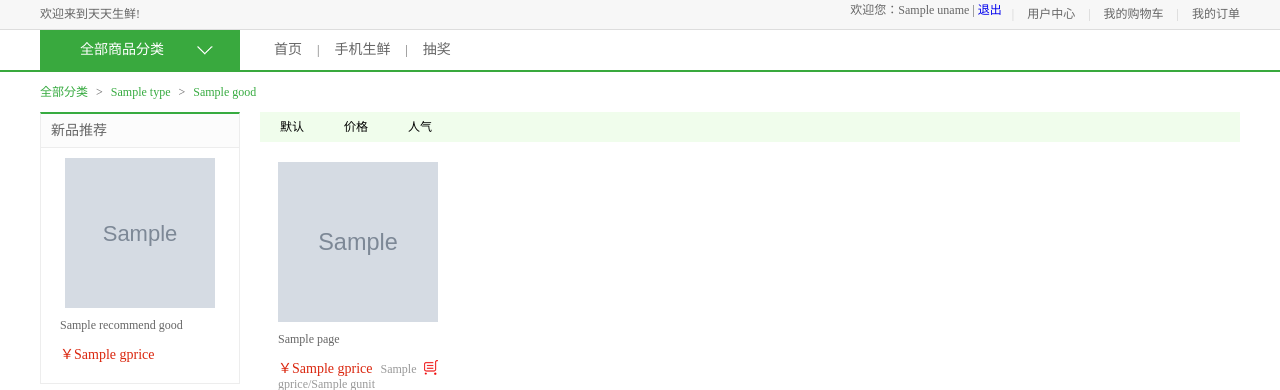
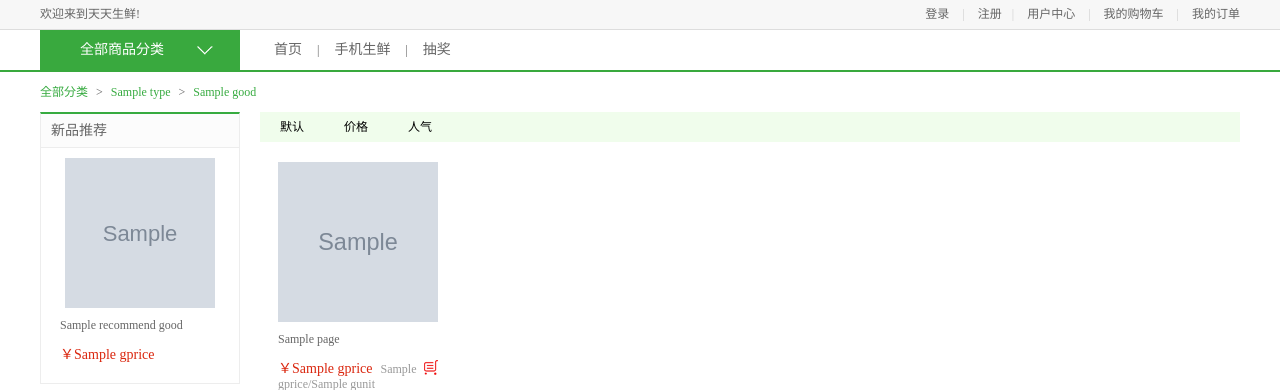
Before and after one commit to penn525/dailyfresh2019, a Django app: template dailyfresh/templates/df_goods/list.html in a window 1280 px wide. Shown: the top 390 px of the page. Run offline with Django 3.2, Linux system fonts and the light colour scheme; the template is opened without the code that fills it: most values are stand-ins (such as "Sample title", 1, 10 or a date in 2020); grey boxes marked "Sample" are stand-in pictures.

Commit message:
完成根据登录状态显示欢迎还是登录状态

```diff
--- a/dailyfresh/templates/base.html
+++ b/dailyfresh/templates/base.html
@@ -6,10 +6,10 @@
 	<div class="header">
 		<div class="welcome fl">欢迎来到天天生鲜!</div>
 		<div class="fr">
-			{% if not uname.is_anoymous %} {# 如果有用户 #}
+			{% if request.COOKIES.uname %} {# 如果有用户 #}
 
 				<div class="fl">
-					欢迎您：<em>{{ uname }}</em>
+					欢迎您：<em>{{ request.COOKIES.uname }}</em>
 					<span>|</span>
 					<a href="{% url 'user:login' %}">退出</a>
 				</div>
```
